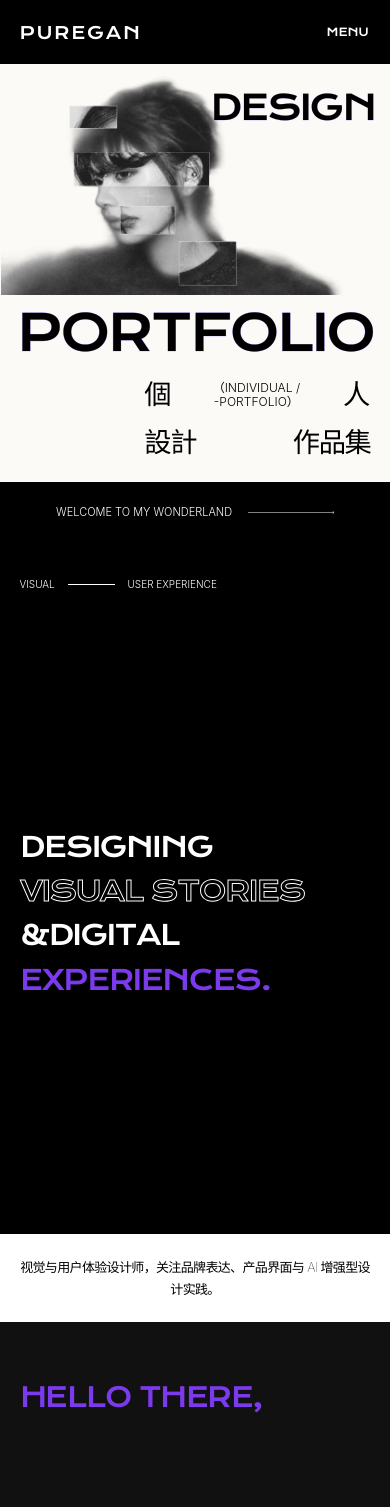
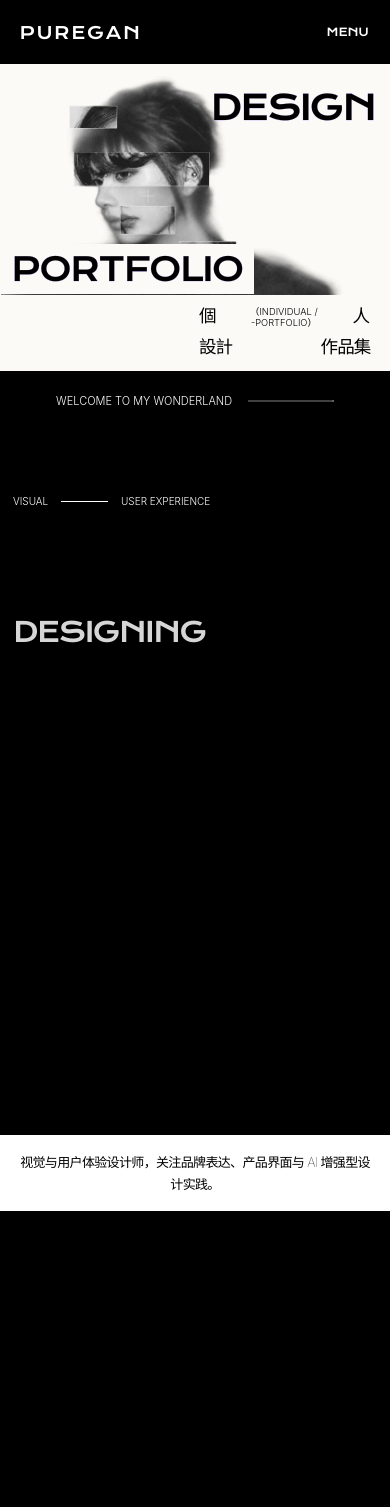
Before and after one commit to ganpuer1201-creator/portfolio, a Next.js app: page / in a window 390 px wide. Shown: the top 1507 px of the page. Built offline with nearby package versions, Linux system fonts and the light colour scheme.

Commit message:
Refine mobile hero and restore slogan scroll motion

```diff
--- a/app/globals.css
+++ b/app/globals.css
@@ -642,6 +642,23 @@ html,body{max-width:100%;overflow-x:clip}
   .work-capabilities>p,.work-capabilities>small{position:static;left:auto;transform:none;white-space:normal;font-size:10px;line-height:1.6}
   .detail-gallery-heading strong,.poster-exhibition-head .detail-gallery-heading strong{white-space:normal;overflow-wrap:anywhere}
   .detail-gallery-meta{max-height:190px;overflow-y:auto}
-  .about-details-hero>img{object-fit:contain;object-position:center}
+  .about-details-hero>img{object-fit:cover;object-position:right center}
   .contact-screen{height:auto;min-height:calc(100svh - 64px)}
 }
+/* Mobile hero keeps both titles within the photograph; retain scroll storytelling. */
+@media(max-width:760px){
+  .cover-portfolio{position:absolute;left:0;top:43vw;bottom:auto;width:65vw;height:13vw;padding:0 2vw;margin:0;background:var(--paper)}
+  .cover-caption{width:44vw;height:15vw;margin:8px 5vw 10px 0}
+  .cover-caption>span,.cover-caption>b{font-size:4.5vw}
+  .cover-caption small{font-size:2.4vw}
+  .slogan{height:185svh;min-height:0}
+  .slogan-stage{position:sticky;top:64px;height:calc(100svh - 64px);min-height:0;padding:0;display:block}
+  .slogan-label{position:absolute;left:5vw;top:8%;font-size:10px}
+  .slogan h2{margin:0;font-size:7.1vw;line-height:1.6}
+  .slogan h2 .slogan-line{position:absolute;left:5vw;opacity:var(--line-opacity,1)!important;transform:translate3d(0,var(--line-y,0px),0)!important}
+  .slogan-stage>p{position:absolute;bottom:0;left:0;width:100%;min-height:64px;margin:0;padding:16px 5vw}
+}
+@media(max-width:760px) and (prefers-reduced-motion:reduce){
+  .slogan{height:auto}.slogan-stage{position:relative;top:auto;height:540px}
+  .slogan h2 .slogan-line{opacity:1!important;transform:none!important}
+}
--- a/app/page.tsx
+++ b/app/page.tsx
@@ -580,7 +580,7 @@ export default function Home() {
     const section=document.querySelector<HTMLElement>('.slogan');
     const stage=section?.querySelector<HTMLElement>('.slogan-stage');
     const lines=section?.querySelectorAll<HTMLElement>('.slogan-line');
-    if (!section || !stage || !lines?.length || isMobile) return;
+    if (!section || !stage || !lines?.length) return;
     if (window.matchMedia('(prefers-reduced-motion: reduce)').matches) return;
     const smooth=(a:number,b:number,value:number)=>{
       const t=Math.max(0,Math.min(1,(value-a)/(b-a)));
@@ -594,7 +594,7 @@ export default function Home() {
     const calculate=()=>{
       const rect=section.getBoundingClientRect();
       const travel=Math.max(1,section.offsetHeight-stage.offsetHeight);
-      const progress=Math.max(0,Math.min(1,(95-rect.top)/travel));
+      const progress=Math.max(0,Math.min(1,((isMobile?64:95)-rect.top)/travel));
       lines.forEach((line,index)=>{
         const [start,end]=phases[index];
         const entering=smooth(start,start+.16,progress);
```
